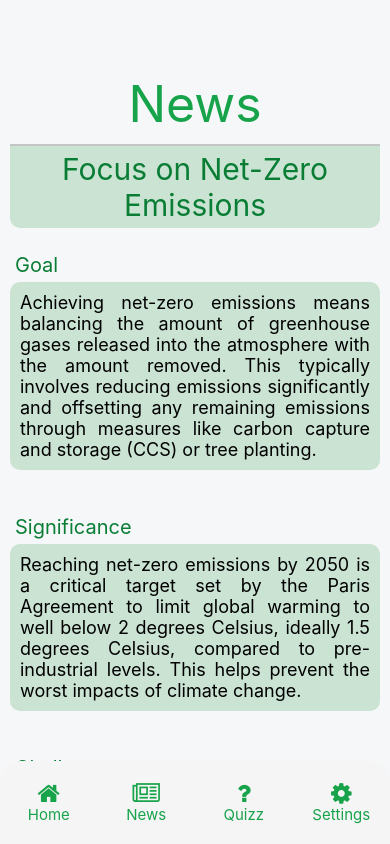
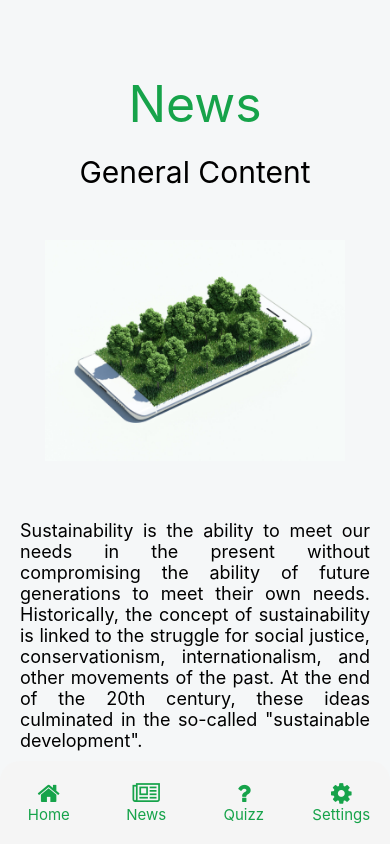
Before and after one commit to OVasconceloss/sustainability-app, a React Native app: screen /News in a window 390 px wide. Built offline with nearby package versions, Linux system fonts and the light colour scheme.

Commit message:
:sparkles: feat: add more elements to the content of the 'news' screen (more general content)

```diff
--- a/src/screens/News/newsScreen.js
+++ b/src/screens/News/newsScreen.js
@@ -2,6 +2,7 @@ import React from "react";
 import {
   View,
   Text,
+  Image,
   ScrollView,
 } from "react-native";
 import newsStyle from "../../styles/newsStyle";
@@ -22,6 +23,22 @@ export default function NewsScreen() {
       {/* MAIN */}
       <ScrollView>
         <View>
+        <Text style={{padding: 10, fontSize: 30, textAlign: 'center'}}>General Content</Text>
+        <Image source={require('../../../assets/images/News/content_image_1.jpg')} resizeMode="contain" style={{width: 300, height: 300, margin: 'auto', aspectRatio: 1, borderRadius: 10}} />
+        <Text style={{padding: 20, fontSize: 18, textAlign: 'justify'}}>
+          Sustainability is the ability to meet our needs in the present without compromising the ability
+          of future generations to meet their own needs. Historically, the concept of sustainability is linked to
+          the struggle for social justice, conservationism, internationalism, and other movements of the past. At the end
+          of the 20th century, these ideas culminated in the so-called "sustainable development".
+        </Text>
+        <Image source={require('../../../assets/images/News/image_content_2.png')} resizeMode="contain" style={{width: 300, height: 300, margin: 'auto', aspectRatio: 1, borderRadius: 10}} />
+        <Text style={{padding: 20, fontSize: 18, textAlign: 'justify'}}>
+          Why is this so? Because it is a growing demand from their various stakeholders - customers, investors, regulators and employees -
+          and because it contributes to their operational efficiency, risk management and positive differentiation from competitors, among other stakeholders.
+          The rapid depletion of natural resources, the impacts that human activity has on ecosystems and the biosphere, the high levels of social
+          inequality and poverty we face, and the lack of ethics in corporate management are all enemies of a sustainable development model, capable
+          of guaranteeing future generations the opportunities and quality of life that current generations (still) enjoy.
+        </Text>
         <View style={[newsStyle.newsStyleLine]}></View>
         <Text style={[newsStyle.mainNewsTitle]}>Focus on Net-Zero Emissions</Text>
         <View style={{marginVertical: 20}}>
```
